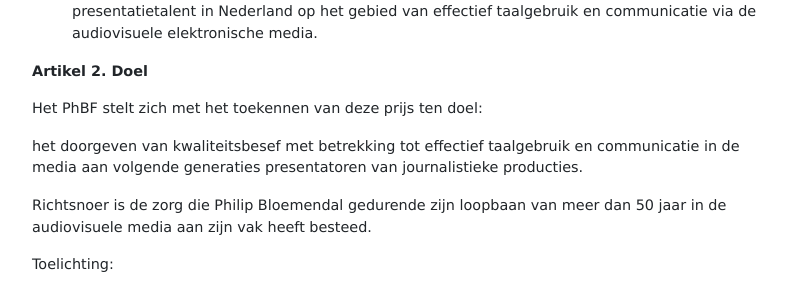
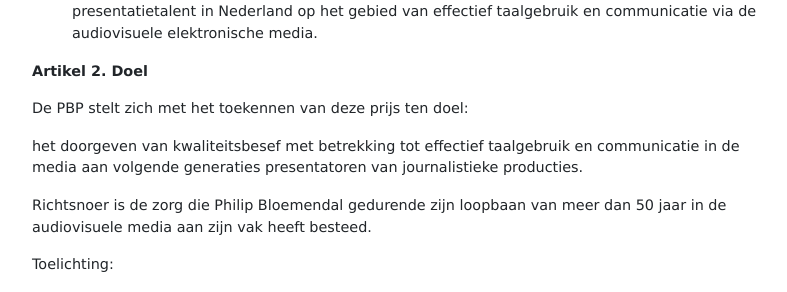
Before and after one commit to bloemendalprijs/bloemendalprijs.github.io, a Jekyll site: the page built from de-prijs.markdown, in a window 1280 px wide and 900 px high, scrolled down 1767 px. Shown: the part 160-452 px from the top of the window, without its empty margins (433-1220 px from the left). Built offline with Jekyll 4.4.1, drawn with Linux system fonts in a browser that asks for light colours.

Commit message:
Updated De Prijs

```diff
--- a/de-prijs.markdown
+++ b/de-prijs.markdown
@@ -47,7 +47,7 @@
 
 **Artikel 2. Doel**
 
-Het PhBF stelt zich met het toekennen van deze prijs ten doel:
+De PBP stelt zich met het toekennen van deze prijs ten doel:
 
 het doorgeven van kwaliteitsbesef met betrekking tot effectief taalgebruik en communicatie in de media aan volgende generaties presentatoren van journalistieke producties.
 
```
